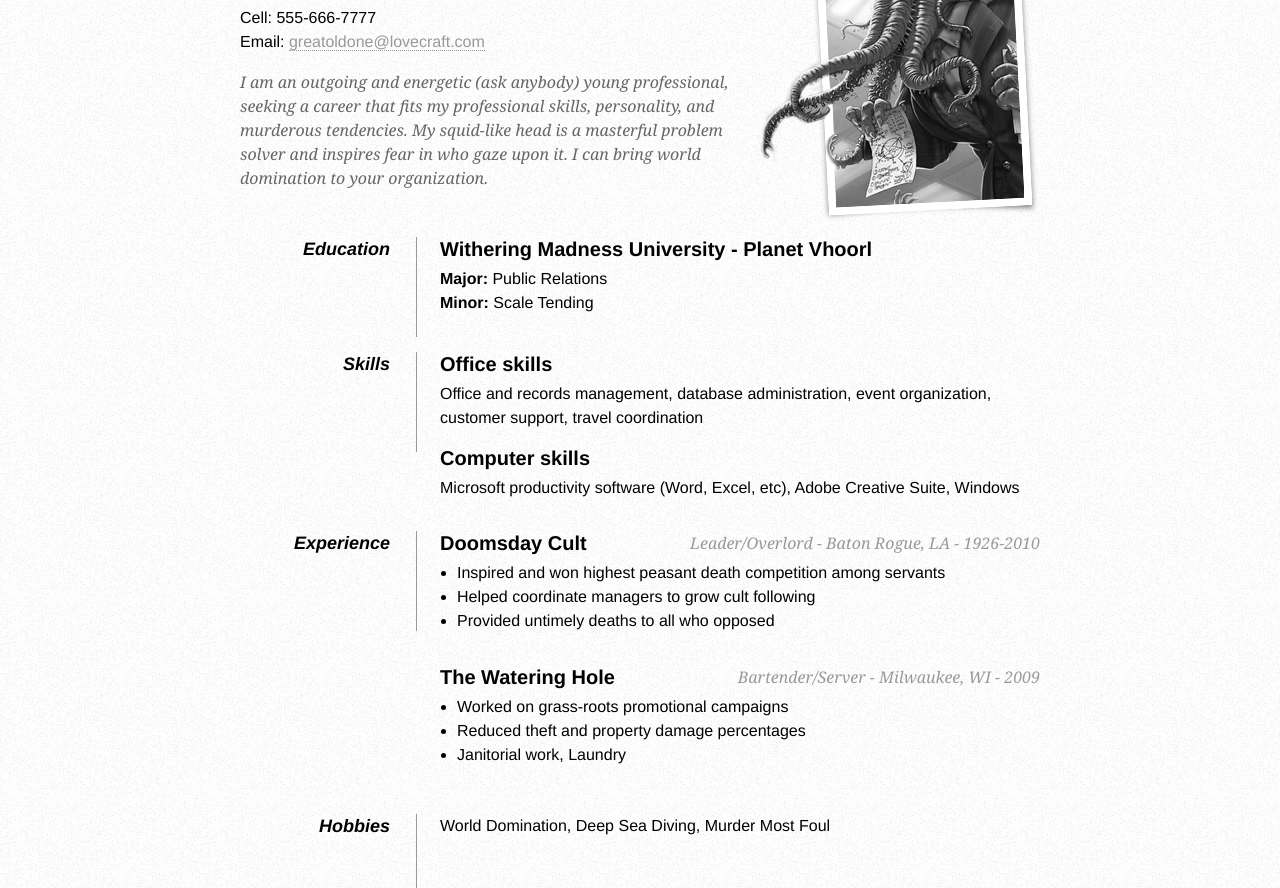
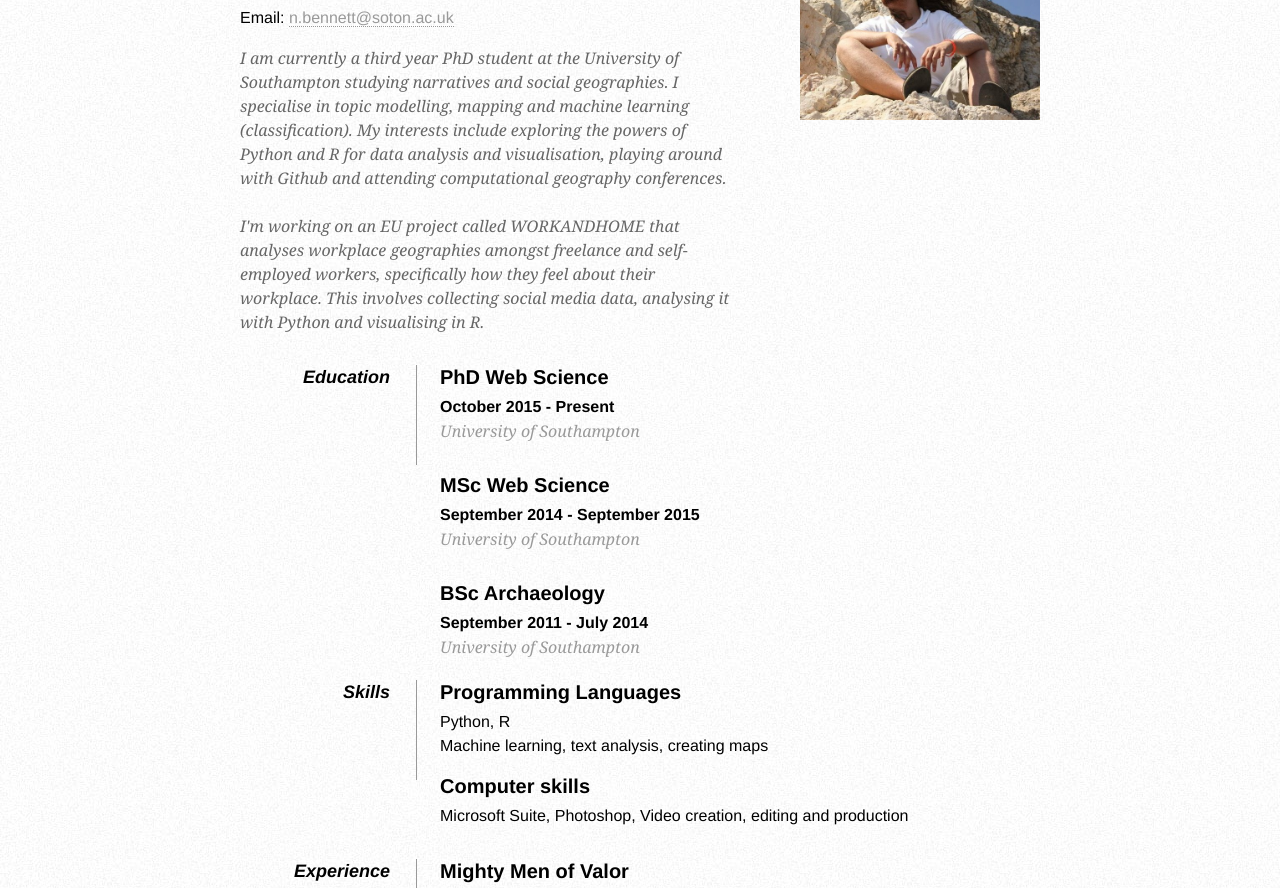
Before and after one commit to NickBennett/nickbennett.github.io, a plain HTML site: page index.html in a window 1280 px wide. Shown: the part 91-979 px from the top of the page. Drawn offline with Linux system fonts and the light colour scheme.

Commit message:
Updated html and added photo of me

```diff
--- a/index.html
+++ b/index.html
@@ -6,7 +6,7 @@
 <head>
      <meta http-equiv="Content-Type" content="text/html; charset=utf-8"/>
 
-     <title>One Page Resume</title>
+     <title>Nick Bennett</title>
 
      <style type="text/css">
         * { margin: 0; padding: 0; }
@@ -16,7 +16,7 @@
         #pic { float: right; margin: -30px 0 0 0; }
         h1 { margin: 0 0 16px 0; padding: 0 0 16px 0; font-size: 42px; font-weight: bold; letter-spacing: -2px; border-bottom: 1px solid #999; }
         h2 { font-size: 20px; margin: 0 0 6px 0; position: relative; }
-        h2 span { position: absolute; bottom: 0; right: 0; font-style: italic; font-family: Georgia, Serif; font-size: 16px; color: #999; font-weight: normal; }
+        h2 span { position: absolute; bottom: 0; left: 100; font-style: italic; font-family: Georgia, Serif; font-size: 16px; color: #999; font-weight: normal; }
         p { margin: 0 0 16px 0; }
         a { color: #999; text-decoration: none; border-bottom: 1px dotted #999; }
         a:hover { border-bottom-style: solid; color: black; }
@@ -33,26 +33,26 @@
 
     <div id="page-wrap">
 
-        <img src="images/cthulu.png" alt="Photo of Cthulu" id="pic" />
+        <img src="images/me.jpg" alt="Photo" id="pic" width="30%" height="30%" />
 
         <div id="contact-info" class="vcard">
 
             <!-- Microformats! -->
 
-            <h1 class="fn">C'thulhu</h1>
+            <h1 class="fn">Nick Bennett</h1>
 
             <p>
-                Cell: <span class="tel">555-666-7777</span><br />
-                Email: <a class="email" href="mailto:greatoldone@lovecraft.com">greatoldone@lovecraft.com</a>
+                Email: <a class="email" href="mailto:n.bennett@soton.ac.uk">n.bennett@soton.ac.uk</a>
             </p>
         </div>
 
         <div id="objective">
             <p>
-                I am an outgoing and energetic (ask anybody) young professional, seeking a
-                career that fits my professional skills, personality, and murderous tendencies.
-                My squid-like head is a masterful problem solver and inspires fear in who gaze upon it.
-                I can bring world domination to your organization.
+                I am currently a third year PhD student at the University of Southampton studying narratives and social geographies. I specialise in topic modelling, mapping and machine learning (classification).
+                My interests include exploring the powers of Python and R for data analysis and visualisation, playing around with Github and attending computational geography conferences.
+                <br><br>
+                I'm working on an EU project called WORKANDHOME that analyses workplace geographies amongst freelance and self-employed workers, specifically how they feel about their workplace. This involves collecting social media data,
+                analysing it with Python and visualising in R.
             </p>
         </div>
 
@@ -63,55 +63,55 @@
 
             <dt>Education</dt>
             <dd>
-                <h2>Withering Madness University - Planet Vhoorl</h2>
-                <p><strong>Major:</strong> Public Relations<br />
-                   <strong>Minor:</strong> Scale Tending</p>
+                <h2>PhD Web Science</h2>
+                <h4>October 2015 - Present</h4>
+                <br><h2><span>University of Southampton</span></h2>
+
+                <br>
+                <h2>MSc Web Science</h2>
+                <h4>September 2014 - September 2015</h4>
+                <br><h2><span>University of Southampton</span></h2>
+                <br>
+                <h2>BSc Archaeology</h2>
+                <h4>September 2011 - July 2014</h4>
+                <br><h2><span>University of Southampton</span></h2>
             </dd>
 
             <dd class="clear"></dd>
 
             <dt>Skills</dt>
             <dd>
-                <h2>Office skills</h2>
-                <p>Office and records management, database administration, event organization, customer support, travel coordination</p>
+                <h2>Programming Languages</h2>
+                <p>Python, R
+                <br>Machine learning, text analysis, creating maps</p>
 
                 <h2>Computer skills</h2>
-                <p>Microsoft productivity software (Word, Excel, etc), Adobe Creative Suite, Windows</p>
+                <p>Microsoft Suite, Photoshop, Video creation, editing and production</p>
             </dd>
 
             <dd class="clear"></dd>
 
             <dt>Experience</dt>
             <dd>
-                <h2>Doomsday Cult <span>Leader/Overlord - Baton Rogue, LA - 1926-2010</span></h2>
+                <h2>Mighty Men of Valor</h2>
+                <h4>Jan 2014 - July 2014</h4>
+                <br><h2><span>Head of Media</span></h2>
                 <ul>
-                    <li>Inspired and won highest peasant death competition among servants</li>
-                    <li>Helped coordinate managers to grow cult following</li>
-                    <li>Provided untimely deaths to all who opposed</li>
+                    <li>Created and produced feature-length films</li>
+                    <li>Managed Facebook and Twitter accounts</li>
+                    <li>Mentored at-risk children</li>
                 </ul>
 
-                <h2>The Watering Hole <span>Bartender/Server - Milwaukee, WI - 2009</span></h2>
-                <ul>
-                    <li>Worked on grass-roots promotional campaigns</li>
-                    <li>Reduced theft and property damage percentages</li>
-                    <li>Janitorial work, Laundry</li>
-                </ul>
             </dd>
 
             <dd class="clear"></dd>
 
             <dt>Hobbies</dt>
-            <dd>World Domination, Deep Sea Diving, Murder Most Foul</dd>
+            <dd>Squash, learning new programming languages, Minecraft</dd>
 
             <dd class="clear"></dd>
 
-            <dt>References</dt>
-            <dd>Available on request</dd>
-
-            <dd class="clear"></dd>
         </dl>
-
-        <div class="clear"></div>
 
     </div>
 
```
Also changed, not shown: images/me.jpg (added).
